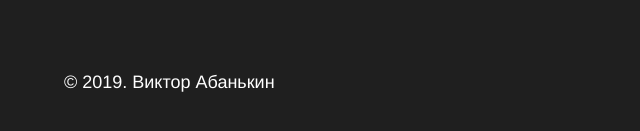
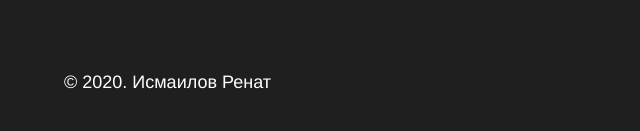
Before and after one commit to Renat2202/howToLearn, a plain HTML site: page index.html in a window 1280 px wide. Shown: the part 7605-7736 px from the top of the page, 0-640 px from the left. Drawn offline with Linux system fonts and the light colour scheme.

Commit message:
Update index.html

```diff
--- a/index.html
+++ b/index.html
@@ -251,7 +251,7 @@
     <div class="footer__columns">
         <div class="footer__column footer__column_content_copyright">
           <div class="logo logo_place_footer"></div>
-          <p class="footer__author">&copy; 2019. Виктор Абанькин</p>
+          <p class="footer__author">&copy; 2020. Исмаилов Ренат</p>
         </div>
         <div class="footer__column footer__column_content_info">
           <h2 class="footer__column-heading">О Практикуме</h2>
```
